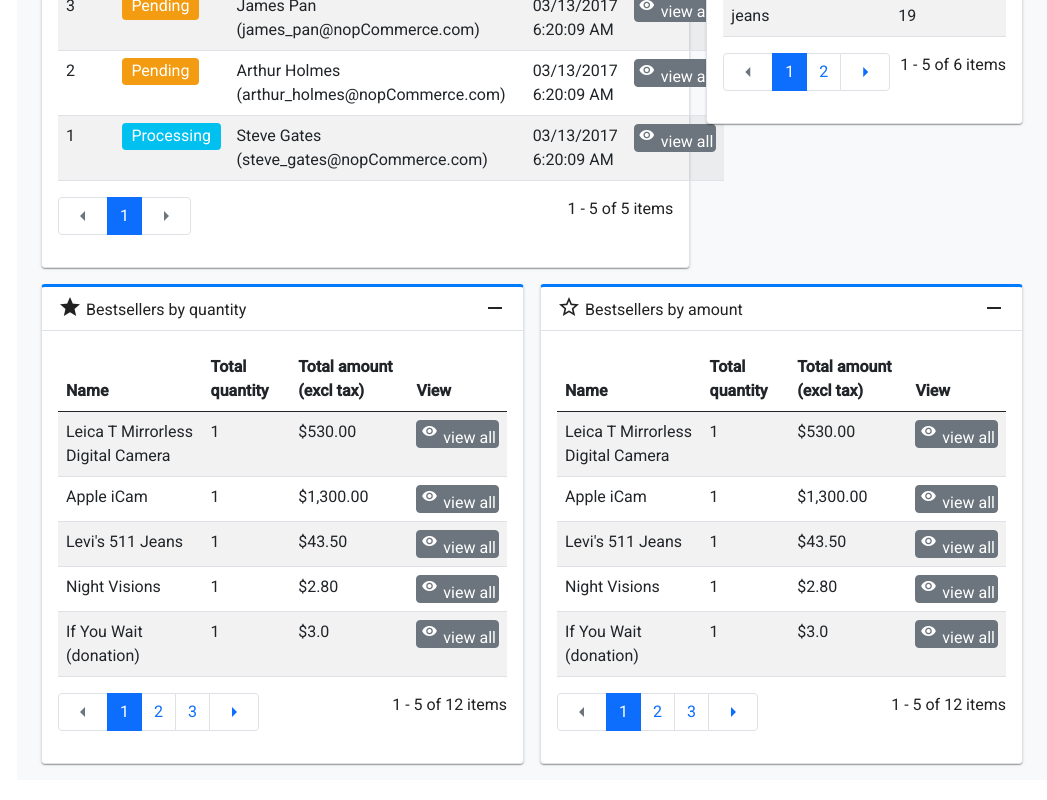
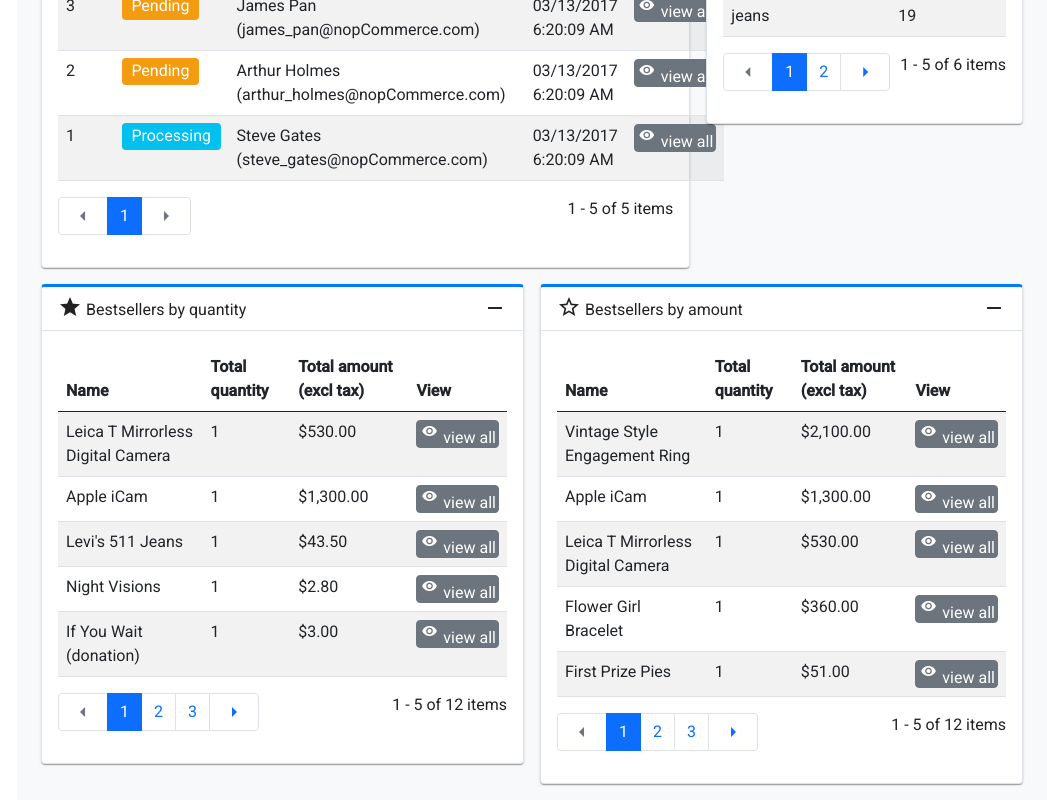
Before and after one commit to kritdev/angular_lab, an Angular app: page / in a window 1280 px wide. Shown: the part 1509-2309 px from the top of the page, without its empty margins (233-1280 px from the left). Built offline with nearby package versions, Linux system fonts and the light colour scheme.

Commit message:
add retrieveBestSellerByAmountCard()

```diff
--- a/src/app/component/detail-card.service.ts
+++ b/src/app/component/detail-card.service.ts
@@ -109,14 +109,38 @@ export class DetailCardService {
           ["Apple iCam","1","$1,300.00",1],
           ["Levi's 511 Jeans","1","$43.50",1],
           ["Night Visions","1","$2.80",1],
-          ["If You Wait (donation)","1","$3.0",1],
+          ["If You Wait (donation)","1","$3.00",1],
           ["Science & Faith","1","$3.00",1],
           ["Fahrenheit 451 by Ray Bradbury","1","$27.00",1],
           ["First Prize Pies","1","$51.00",1],
           ["Pride and Prejudice","1","$24.00",1],
-          ["Flower Girl Bracelet","1","$360.0",1],
+          ["Flower Girl Bracelet","1","$360.00",1],
           ["Vintage Style Engagement Ring","1","$2,100.00",1],
-          ["$25 Virtual Gift Card","1","$25.0",1],
+          ["$25 Virtual Gift Card","1","$25.00",1],
+        ],
+        itemPerPage: 5
+      }),
+    ];
+  }
+
+  retrieveBestSellerByAmountCard(): DetailCardItem[] {
+    return [
+      new DetailCardItem(TableCardComponent, {
+        columns: ['Name','Total quantity','Total amount (excl tax)','View'],
+        types: ['text', 'text', 'text', 'view-button'],
+        records: [
+          ["Vintage Style Engagement Ring","1","$2,100.00",1],
+          ["Apple iCam","1","$1,300.00",1],
+          ["Leica T Mirrorless Digital Camera","1","$530.00",1],
+          ["Flower Girl Bracelet","1","$360.00",1],
+          ["First Prize Pies","1","$51.00",1],
+          ["Levi's 511 Jeans","1","$43.50",1],
+          ["Fahrenheit 451 by Ray Bradbury","1","$27.00",1],
+          ["$25 Virtual Gift Card","1","$25.00",1],
+          ["Pride and Prejudice","1","$24.00",1],
+          ["If You Wait (donation)","1","$3.00",1],
+          ["Science & Faith","1","$3.00",1],
+          ["Night Visions","1","$2.80",1],
         ],
         itemPerPage: 5
       }),
--- a/src/app/layout/main/main.component.html
+++ b/src/app/layout/main/main.component.html
@@ -49,7 +49,7 @@
       <app-group-card class="col-md-6 p-0"
         [title]="'Bestsellers by amount'"
         [iconName]="'star_border'"
-        [cardItemList]="bestSellerTable">
+        [cardItemList]="bestSellerByAmountTable">
       </app-group-card>
     </div>
 
--- a/src/app/layout/main/main.component.ts
+++ b/src/app/layout/main/main.component.ts
@@ -17,6 +17,7 @@ export class MainComponent implements OnInit {
   lastOrderTable: DetailCardItem[];
   popularSearchKeywordTable: DetailCardItem[];
   bestSellerTable: DetailCardItem[];
+  bestSellerByAmountTable: DetailCardItem[];
 
   constructor(private detailCardService: DetailCardService) { }
 
@@ -33,6 +34,7 @@ export class MainComponent implements OnInit {
     this.lastOrderTable = this.detailCardService.retrieveLastOrderTableCard();
     this.popularSearchKeywordTable = this.detailCardService.retrievePopularSearchKeywordCard();
     this.bestSellerTable = this.detailCardService.retrieveBestSellerCard();
+    this.bestSellerByAmountTable = this.detailCardService.retrieveBestSellerByAmountCard();
   }
 
 }
```
